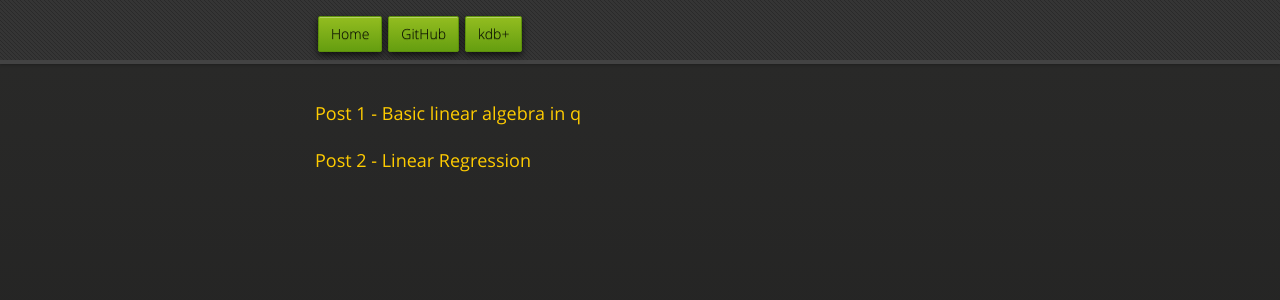
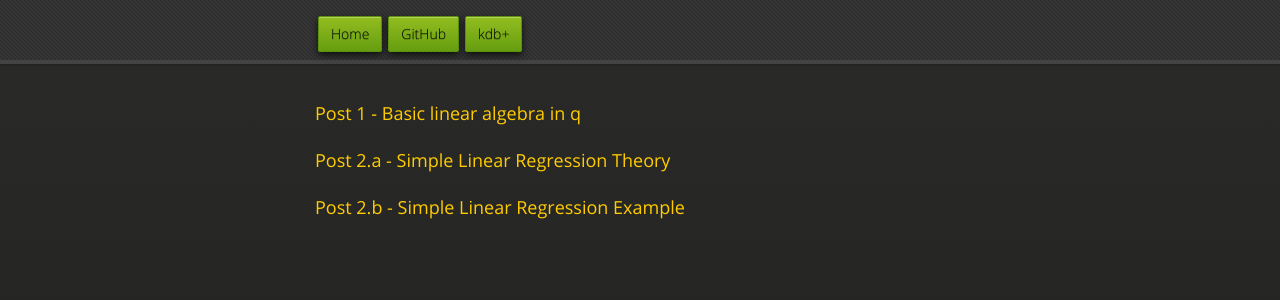
Before and after one commit to jpneill/jpneill.github.io, a Jekyll site: the page built from kdb_blog.html, in a window 1280 px wide. Shown: the top 300 px of the page. Built offline with Jekyll 4.4.1, drawn with Linux system fonts in a browser that asks for light colours; nearby versions of some CDN libraries.

Commit message:
Updated links

```diff
--- a/kdb_blog.html
+++ b/kdb_blog.html
@@ -16,6 +16,7 @@ title: kdb+ Musings
 <div class="wrapper">
   <section>
     <p><a href="http://jpneill.github.io/posts/Lin_Alg_q.html">Post 1 - Basic linear algebra in q</a></p>
-    <p></p><a href="http://jpneill.github.io/posts/Lin_Reg.html">Post 2 - Linear Regression</a></p>
+    <p></p><a href="http://jpneill.github.io/posts/Lin_Reg.html">Post 2.a - Simple Linear Regression Theory</a></p><p></p>
+    <p><a href="http://jpneill.github.io/posts/Lin_Reg_b.html">Post 2.b - Simple Linear Regression Example</a></p>
   </section>
 </div>
```
